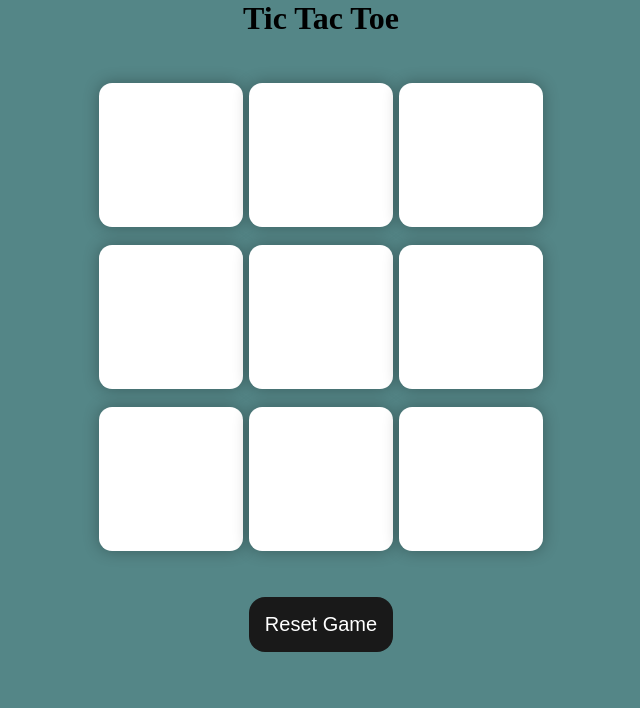
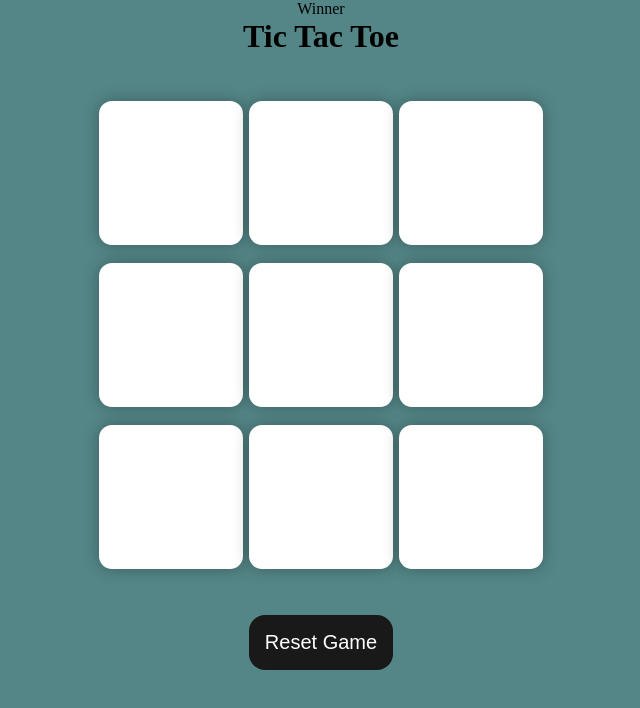
Before and after one commit to mehwishjbe/tic-tac-toe, a plain HTML site: page index.html in a window 1280 px wide. Shown: the whole page, without its empty margins (319-959 px from the left). Drawn offline with Linux system fonts and the light colour scheme.

Commit message:
message container html

```diff
--- a/index.html
+++ b/index.html
@@ -7,6 +7,9 @@
     <title>Tic Tac Toe Game</title>
 </head>
 <body>
+    <div class="msg-container">
+        <p id="msg">Winner</p>
+    </div>
     <main>
         <h1>Tic Tac Toe</h1>
             <div class="container">
```
